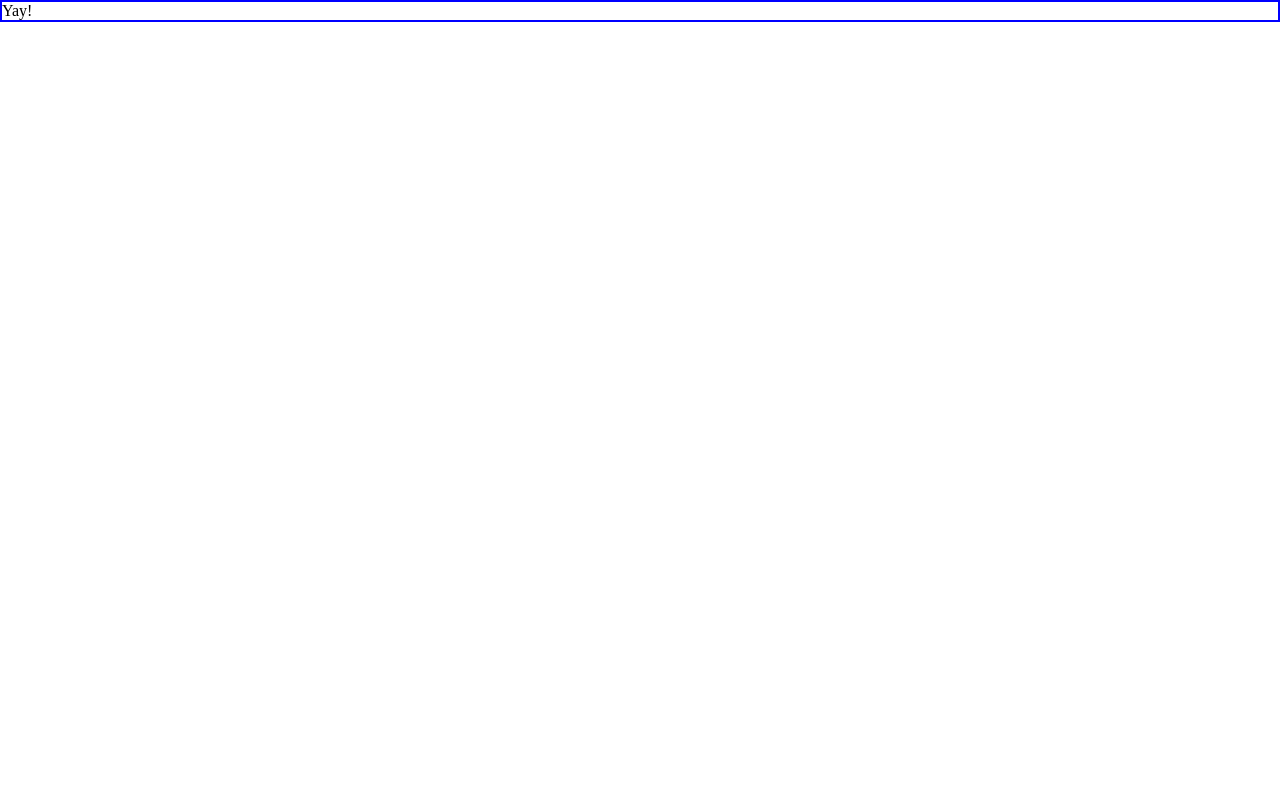
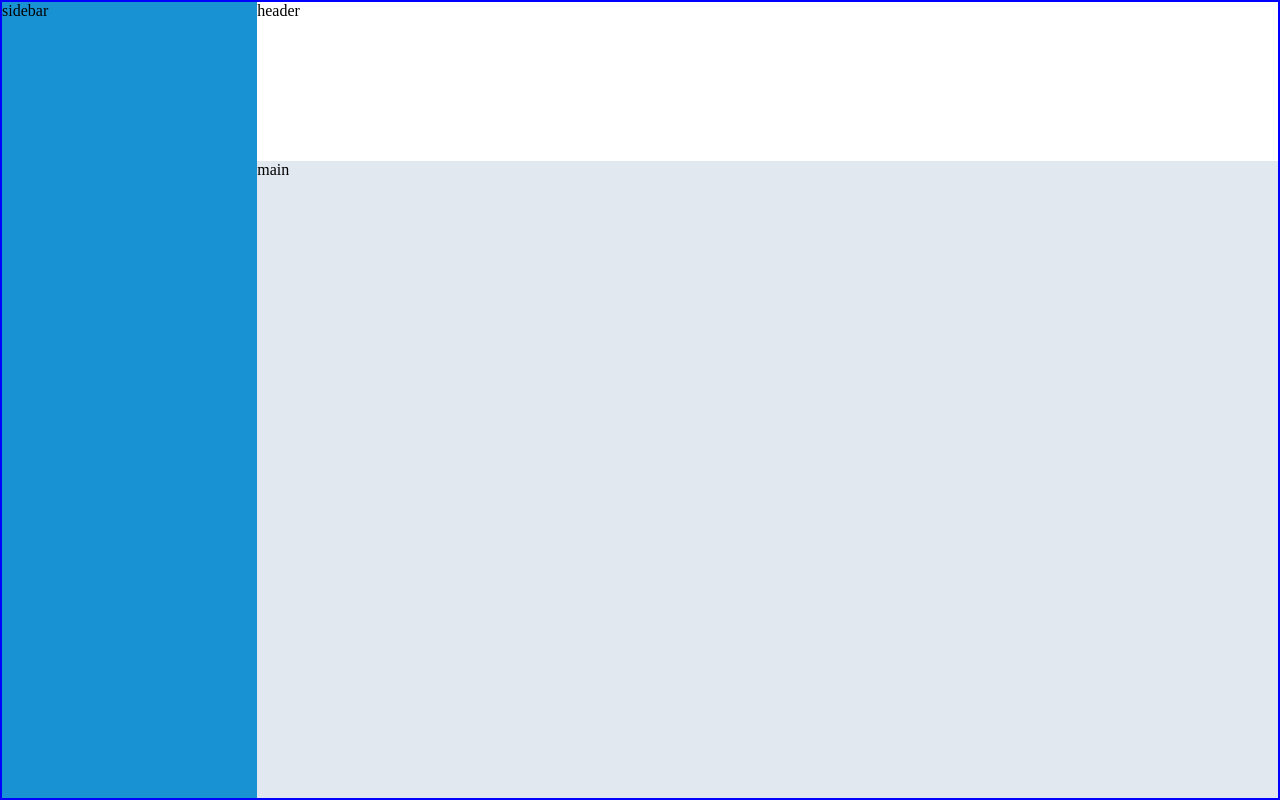
Before and after one commit to PattyTheRattyy/admin-dashboard, a plain HTML site: page index.html in a window 1280 px wide. Drawn offline with Linux system fonts and the light colour scheme.

Commit message:
Make basic layout for header sidebar and main content

```diff
--- a/index.html
+++ b/index.html
@@ -6,7 +6,10 @@
     <title>Admin Dashboard</title>
     <link rel="stylesheet" href="style.css" />
   </head>
+
   <body>
-    <div>Yay!</div>
+    <div class="header">header</div>
+    <div class="sidebar">sidebar</div>
+    <div class="main">main</div>
   </body>
 </html>
--- a/style.css
+++ b/style.css
@@ -4,10 +4,47 @@
     box-sizing: border-box;
     margin: 0;
     padding: 0;
+
 }
 
 body {
 
+    min-height: 100vh;
+
     border: 2px solid blue;
 
+
+    display: grid;
+
+    grid-template-columns: 1fr 4fr;
+
+    grid-template-rows: 1fr 4fr;
+
 }
+
+.header {
+
+    grid-row: 1/2;
+    grid-column: 2/3;
+
+    background-color: white;
+
+}
+
+.sidebar {
+
+    grid-row: 1/-1;
+    grid-column: 1/2;
+
+    background-color: #1992d4;
+
+}
+
+.main {
+
+    grid-row: 2/-1;
+    grid-column: 2/3;
+
+    background-color: #e2e8f0;
+
+}
```
